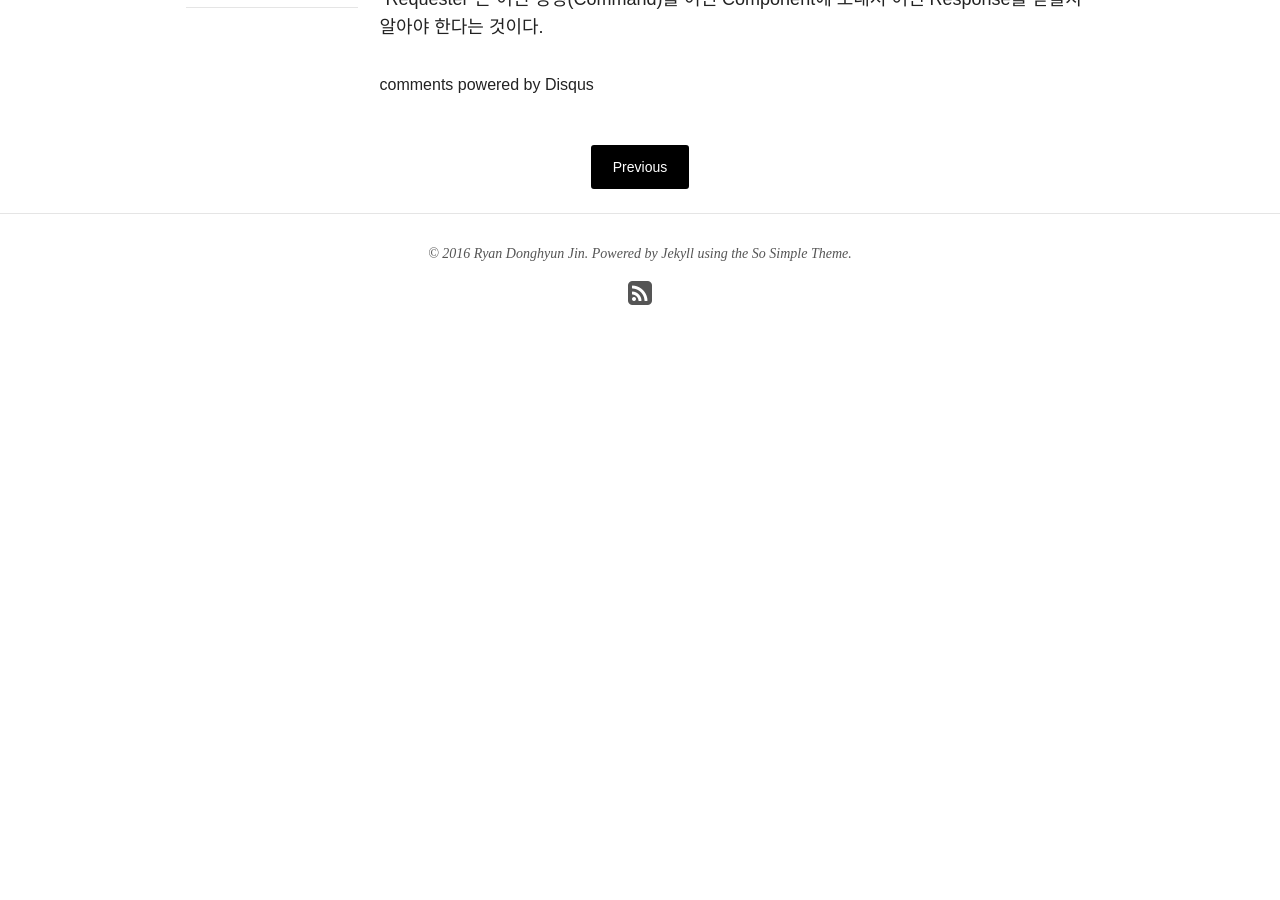
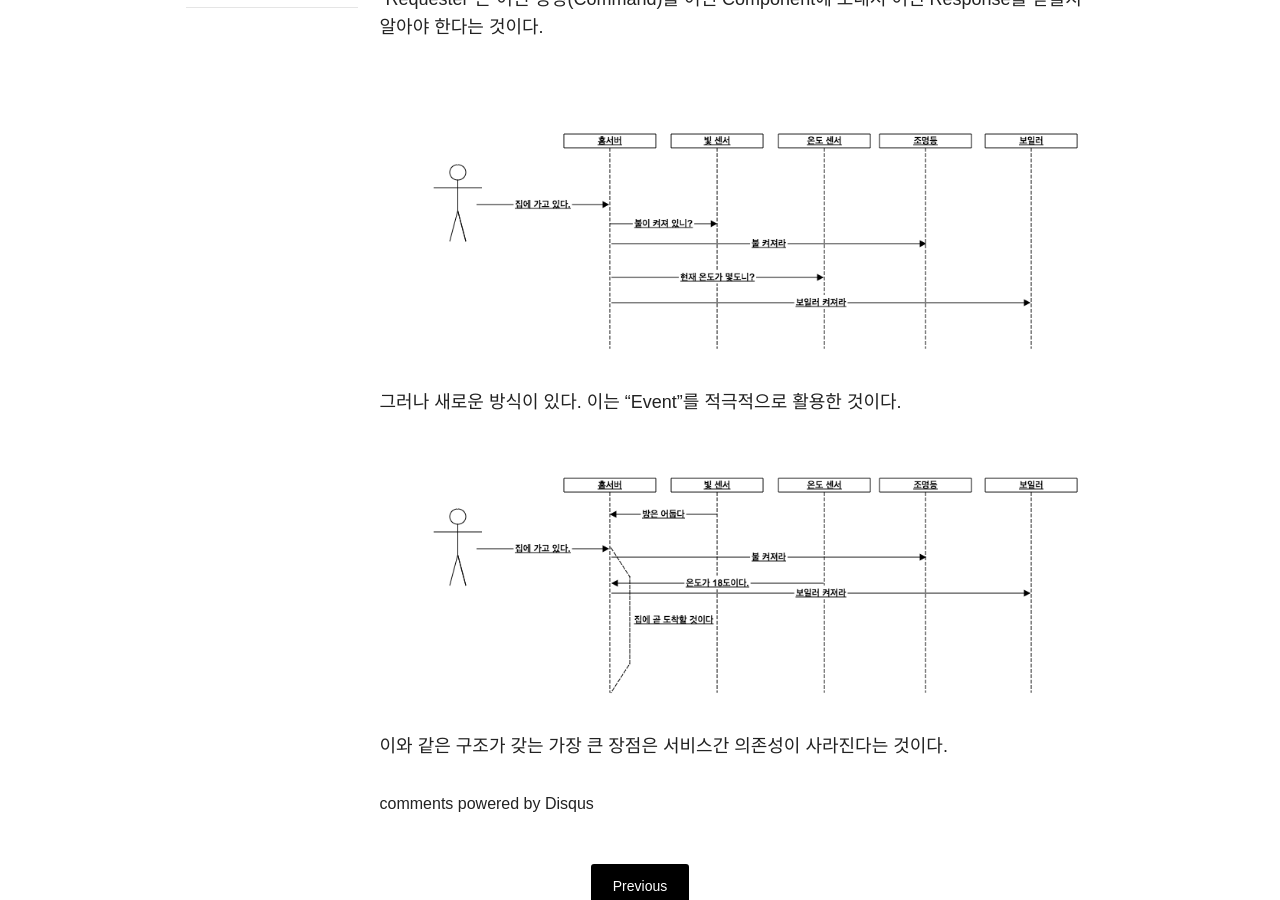
Before and after one commit to atinjin/atinjin.github.com, a Jekyll site: the page built from _posts/2016-12-27-event-collaboration.md, in a window 1280 px wide and 900 px high, scrolled down 903 px. Built offline with Jekyll 4.4.1, drawn with Linux system fonts in a browser that asks for light colours; nearby versions of some CDN libraries; comment, search, counter and statistics services are not loaded; before the commit the page ends 1308 px from its top, so only the background shows below that.

Commit message:
Update 2016-12-27-event-collaboration.md

```diff
--- a/_posts/2016-12-27-event-collaboration.md
+++ b/_posts/2016-12-27-event-collaboration.md
@@ -15,3 +15,11 @@ date: 2016-12-26T17:40:26+09:00
 ## 기존 시스템에서의 협업 방법
 
 현재 시스템에서는 기본적으로 “Request”를 이용하여 자료를 처리하는 것으로 가정하고 있다.  이는 Responsibility를 명확히 할 수 있고, 데이터 처리의 시작과 끝( Transaction)을 관리할 수 있다는 장점이 있다. 단점이라고 한다면 모든 것이 관리 영역내에 있어야 한다는 것이다. “Requester”는 어떤 명령(Command)를 어떤 Component에 보내서 어떤 Response를 받을지 알아야 한다는 것이다.
+
+![Command를 이용한 협업]({{ site.url }}/images/명령형서비스구조.png)
+
+그러나 새로운 방식이 있다. 이는 “Event”를 적극적으로 활용한 것이다.
+
+![Event를 이용한 협업]({{ site.url }}/images/이벤트형서비스구조.png)
+
+이와 같은 구조가 갖는 가장 큰 장점은 서비스간 의존성이 사라진다는 것이다.
```
